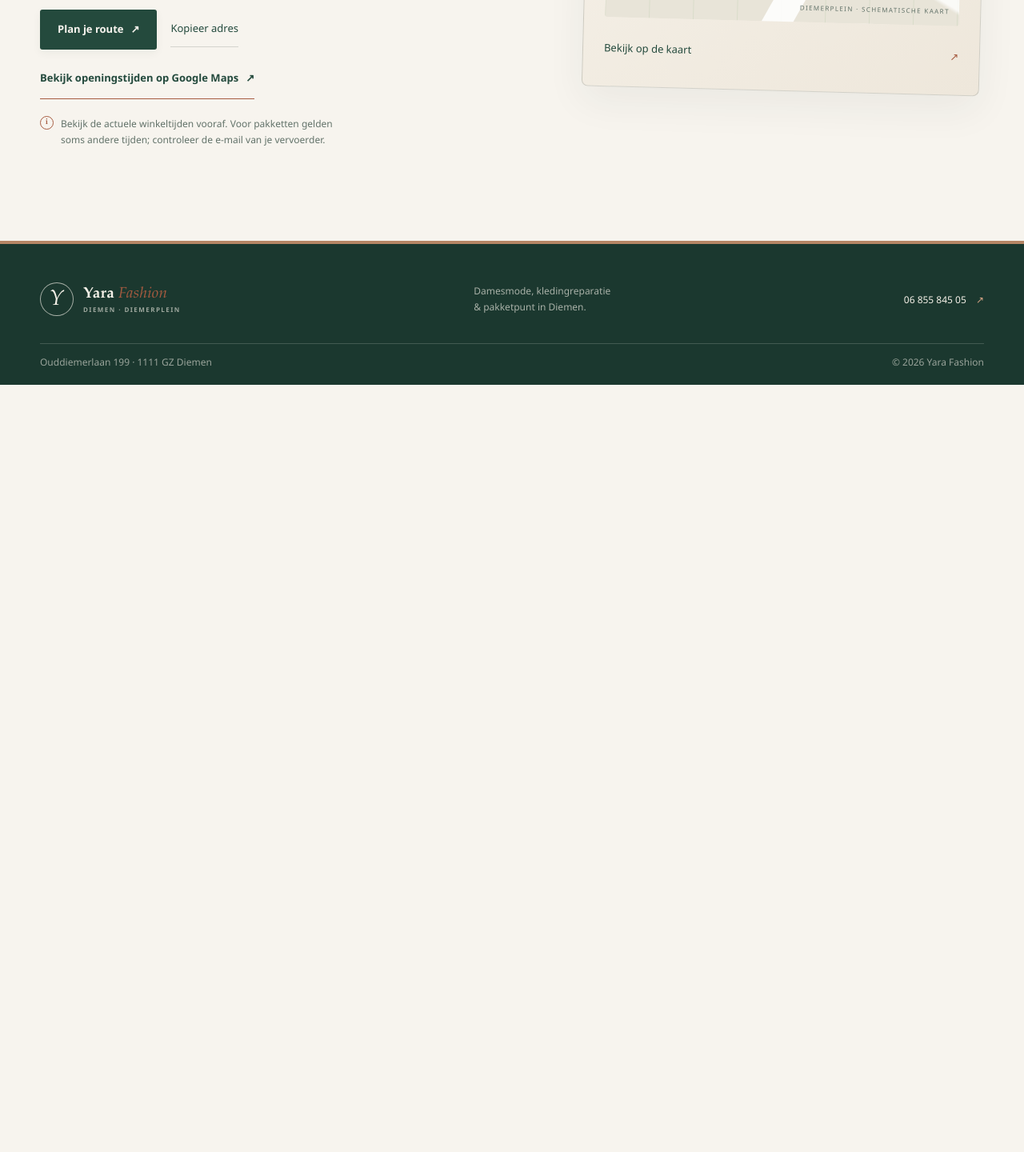
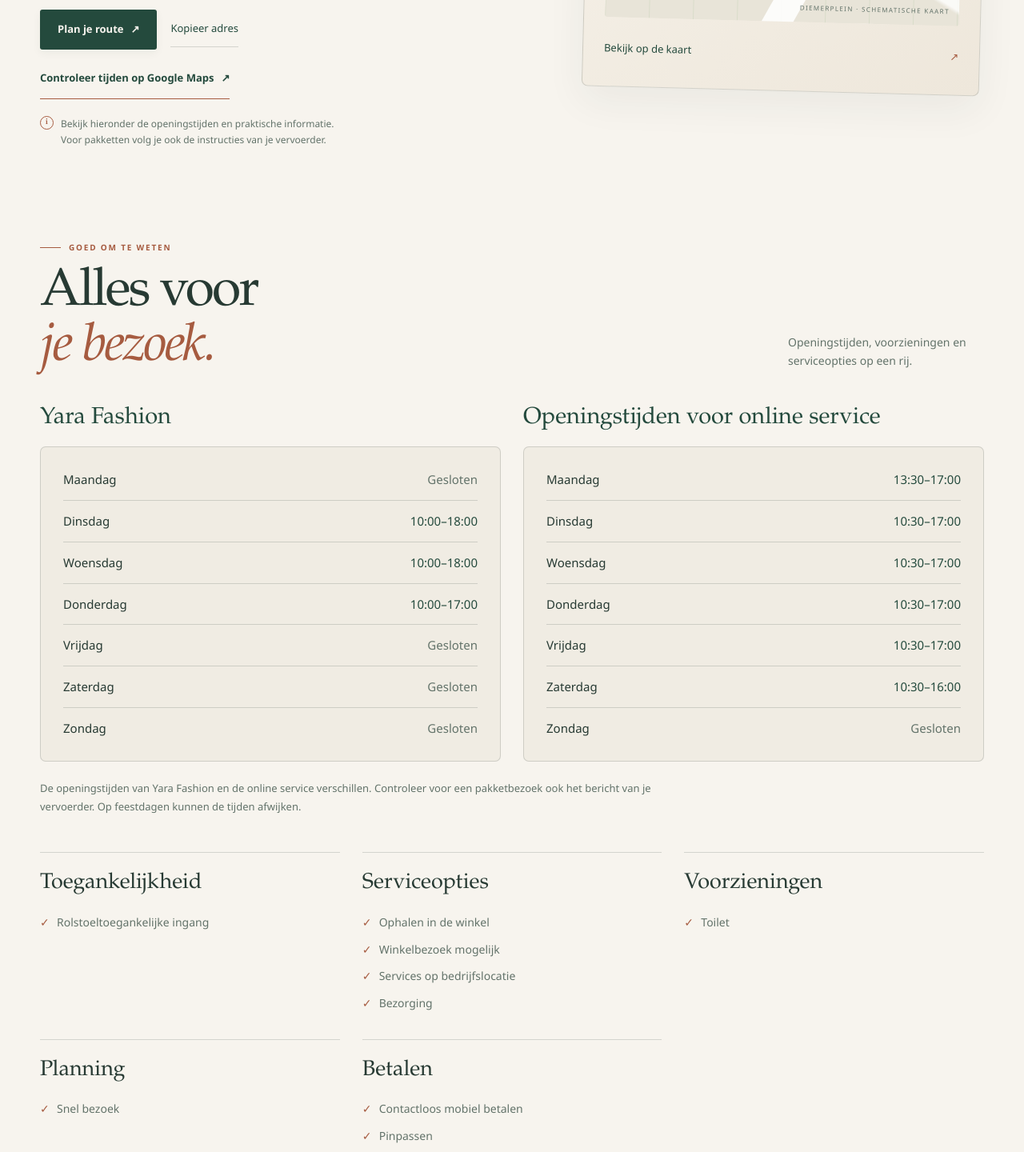
Before and after one commit to Julian-Slok/yara-fashion, a plain HTML site: page index.html in a window 1280 px wide. Shown: the part 3491-4931 px from the top of the page at 80% size. Before the commit the page ends 3972 px from the top, so only its background shows below. Drawn offline with Linux system fonts and the light colour scheme.

Commit message:
Voeg openingstijden en praktische informatie toe

```diff
--- a/KledingWebsite.css
+++ b/KledingWebsite.css
@@ -415,3 +415,23 @@ a.collection-card:focus-visible { outline-offset: 6px; }
 @media (max-width: 820px) { .detail-hero { gap: 5%; } .detail-heading h1 { font-size: 44px; } .detail-visual { min-height: 350px; } .detail-grid { grid-template-columns: 1fr; gap: 28px; padding-bottom: 65px; } .detail-panel h2 br { display: none; } }
 @media (max-width: 560px) { .breadcrumb { padding-top: 15px; } .detail-hero { grid-template-columns: 1fr; gap: 35px; padding-block: 25px 55px; } .detail-heading h1 { font-size: clamp(38px, 10vw, 48px); } .detail-lead { font-size: 15px; } .detail-visual { min-height: 300px; } .detail-panel h2 { font-size: 32px; } .detail-cta { padding-block: 50px; } .detail-actions { flex-direction: column; align-items: flex-start; } .card-arrow { top: 65px; right: 25px; } }
 @media (prefers-reduced-motion: reduce) { a.collection-card:hover .card-arrow { transform: none; } }
+
+/* Praktische informatie: afzonderlijke tijden voor winkel en online service. */
+.practical-info { padding-bottom: 100px; }
+.hours-grid { display: grid; grid-template-columns: repeat(2, minmax(0, 1fr)); gap: 28px; }
+.hours-table { width: 100%; border-collapse: separate; border-spacing: 0; border: 1px solid var(--line); border-radius: 7px; padding: 15px 28px; background: #f0ece3; font-size: 15px; }
+.hours-table caption { padding: 0 0 18px; text-align: left; color: var(--forest); font: 400 29px/1.2 var(--serif); }
+.hours-table th, .hours-table td { padding: 13px 0; border-bottom: 1px solid var(--line); }
+.hours-table th { text-align: left; font-weight: 500; }
+.hours-table td { text-align: right; color: var(--forest); font-variant-numeric: tabular-nums; white-space: nowrap; }
+.hours-table td.closed { color: var(--ink-soft); }
+.hours-table tr:last-child > * { border-bottom: 0; }
+.practical-note { max-width: 820px; margin: 22px 0 45px; color: var(--ink-soft); font-size: 13px; line-height: 1.8; }
+.practical-features { display: grid; grid-template-columns: repeat(3, minmax(0, 1fr)); gap: 28px; }
+.practical-feature { padding-top: 22px; border-top: 1px solid var(--line); }
+.practical-feature h3 { margin: 0 0 15px; font: 400 27px/1.2 var(--serif); }
+.practical-feature ul { list-style: none; margin: 0; padding: 0; }
+.practical-feature li { position: relative; padding: 5px 0 5px 21px; color: var(--ink-soft); font-size: 14px; line-height: 1.7; }
+.practical-feature li::before { content: "✓"; position: absolute; left: 0; color: var(--clay); }
+@media (max-width: 820px) { .practical-features { grid-template-columns: repeat(2, minmax(0, 1fr)); } .hours-table { padding-inline: 18px; font-size: 14px; } .hours-table caption { font-size: 25px; min-height: 78px; } }
+@media (max-width: 560px) { .practical-info { padding-bottom: 65px; } .hours-grid, .practical-features { grid-template-columns: 1fr; gap: 30px; } .hours-table caption { min-height: auto; } .practical-note { margin-bottom: 30px; } }
--- a/KledingWebsite.js
+++ b/KledingWebsite.js
@@ -57,7 +57,8 @@
   const revealTargets = document.querySelectorAll(
     '.intro-heading, .intro-copy, .section-heading, .collection-card, ' +
     '.photo-note, .brands-note, .services-heading, .service-item, .visit-copy, .visit-card, ' +
-    '.detail-heading, .detail-visual, .detail-panel, .detail-cta, .related-link'
+    '.detail-heading, .detail-visual, .detail-panel, .detail-cta, .related-link, ' +
+    '.hours-table, .practical-feature'
   );
 
   function reveal(element, delay = 0) {
--- a/index.html
+++ b/index.html
@@ -7,8 +7,8 @@
   <meta name="description" content="Ontdek Yara Fashion in Diemen: damesmode in Ibiza-style, kledingreparatie en een Homer- en Vinted Go-pakketpunt in Winkelcentrum Diemerplein.">
   <title>Yara Fashion | Damesmode, kledingreparatie & pakketpunt in Diemen</title>
   <link rel="preconnect" href="https://images.unsplash.com">
-  <link rel="stylesheet" href="KledingWebsite.css?v=20261101-pages">
-  <script src="KledingWebsite.js?v=20261101-pages" defer></script>
+  <link rel="stylesheet" href="KledingWebsite.css?v=20261116-info">
+  <script src="KledingWebsite.js?v=20261116-info" defer></script>
 </head>
 <body>
   <a class="skip-link" href="#main">Ga naar de inhoud</a>
@@ -111,8 +111,8 @@
           <a class="button button-dark" href="https://www.google.com/maps/dir/?api=1&amp;destination=Ouddiemerlaan+199%2C+1111+GZ+Diemen" target="_blank" rel="noopener noreferrer">Plan je route <span aria-hidden="true">↗</span></a>
           <button class="copy-address" type="button" data-copy-address>Kopieer adres</button>
         </div>
-        <a class="text-link hours-link" href="https://www.google.com/maps/search/?api=1&amp;query=Yara+Fashion+Ouddiemerlaan+199+Diemen" target="_blank" rel="noopener noreferrer">Bekijk openingstijden op Google Maps <span aria-hidden="true">↗</span></a>
-        <p class="hours-note"><span aria-hidden="true">i</span> Bekijk de actuele winkeltijden vooraf. Voor pakketten gelden soms andere tijden; controleer de e-mail van je vervoerder.</p>
+        <a class="text-link hours-link" href="https://www.google.com/maps/search/?api=1&amp;query=Yara+Fashion+Ouddiemerlaan+199+Diemen" target="_blank" rel="noopener noreferrer">Controleer tijden op Google Maps <span aria-hidden="true">↗</span></a>
+        <p class="hours-note"><span aria-hidden="true">i</span> Bekijk hieronder de openingstijden en praktische informatie. Voor pakketten volg je ook de instructies van je vervoerder.</p>
       </div>
       <div class="visit-card">
         <div class="visit-card-top"><span class="card-flower" aria-hidden="true">✳</span><span>YARA FASHION<br>DIEMERPLEIN</span></div>
@@ -123,6 +123,13 @@
         </div>
         <a class="map-link" href="https://www.google.com/maps/dir/?api=1&amp;destination=Ouddiemerlaan+199%2C+1111+GZ+Diemen" target="_blank" rel="noopener noreferrer">Bekijk op de kaart <span aria-hidden="true">↗</span></a>
       </div>
+    </section>
+
+    <section class="practical-info section-wrap" aria-labelledby="practical-title">
+      <div class="section-heading"><div><p class="eyebrow eyebrow-dark"><span></span>Goed om te weten</p><h2 id="practical-title">Alles voor<br><em>je bezoek.</em></h2></div><p class="section-aside">Openingstijden, voorzieningen en serviceopties op een rij.</p></div>
+      <div class="hours-grid"><table class="hours-table"><caption>Yara Fashion</caption><tbody><tr><th scope="row">Maandag</th><td class="closed">Gesloten</td></tr><tr><th scope="row">Dinsdag</th><td class="">10:00–18:00</td></tr><tr><th scope="row">Woensdag</th><td class="">10:00–18:00</td></tr><tr><th scope="row">Donderdag</th><td class="">10:00–17:00</td></tr><tr><th scope="row">Vrijdag</th><td class="closed">Gesloten</td></tr><tr><th scope="row">Zaterdag</th><td class="closed">Gesloten</td></tr><tr><th scope="row">Zondag</th><td class="closed">Gesloten</td></tr></tbody></table><table class="hours-table"><caption>Openingstijden voor online service</caption><tbody><tr><th scope="row">Maandag</th><td class="">13:30–17:00</td></tr><tr><th scope="row">Dinsdag</th><td class="">10:30–17:00</td></tr><tr><th scope="row">Woensdag</th><td class="">10:30–17:00</td></tr><tr><th scope="row">Donderdag</th><td class="">10:30–17:00</td></tr><tr><th scope="row">Vrijdag</th><td class="">10:30–17:00</td></tr><tr><th scope="row">Zaterdag</th><td class="">10:30–16:00</td></tr><tr><th scope="row">Zondag</th><td class="closed">Gesloten</td></tr></tbody></table></div>
+      <p class="practical-note">De openingstijden van Yara Fashion en de online service verschillen. Controleer voor een pakketbezoek ook het bericht van je vervoerder. Op feestdagen kunnen de tijden afwijken.</p>
+      <div class="practical-features"><article class="practical-feature"><h3>Toegankelijkheid</h3><ul><li>Rolstoeltoegankelijke ingang</li></ul></article><article class="practical-feature"><h3>Serviceopties</h3><ul><li>Ophalen in de winkel</li><li>Winkelbezoek mogelijk</li><li>Services op bedrijfslocatie</li><li>Bezorging</li></ul></article><article class="practical-feature"><h3>Voorzieningen</h3><ul><li>Toilet</li></ul></article><article class="practical-feature"><h3>Planning</h3><ul><li>Snel bezoek</li></ul></article><article class="practical-feature"><h3>Betalen</h3><ul><li>Contactloos mobiel betalen</li><li>Pinpassen</li></ul></article></div>
     </section>
   </main>
 
```
Also changed, not shown: collectie.html (+1 -1 lines), kledingreparatie.html (+1 -1 lines), pakketpunt.html (+1 -1 lines).
